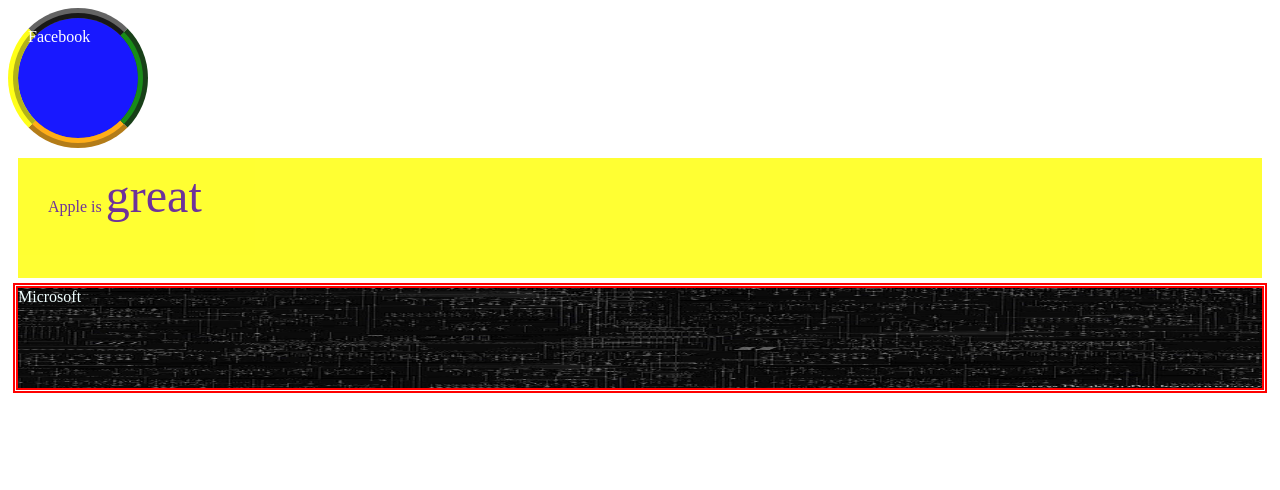
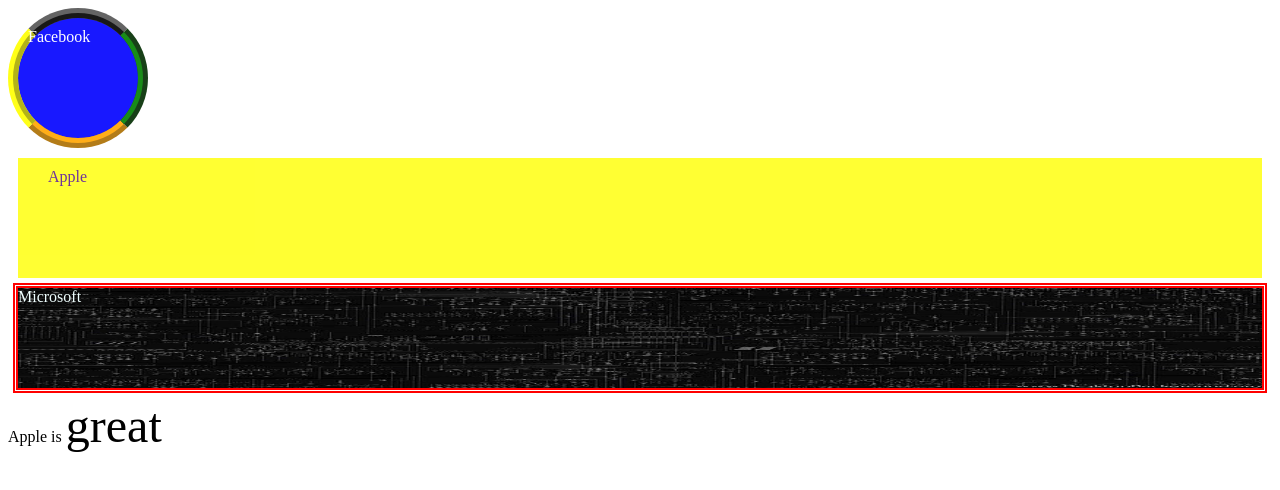
Before and after one commit to rhit-mooretj/Web-Development, a plain HTML site: page In-Class CSS Practice/Practice 1/divSpans.html in a window 1280 px wide. Drawn offline with Linux system fonts and the light colour scheme.

Commit message:
Fixed issue in Practice 1

```diff
--- a/In-Class CSS Practice/Practice 1/divSpans.html
+++ b/In-Class CSS Practice/Practice 1/divSpans.html
@@ -12,11 +12,12 @@
         <p class="blue">Facebook</p>
     </div>
     <div class="yellowbox">
-        <p class="yellow">Apple is <span class="great">great</span></p>
+        <p class="yellow">Apple</p>
     </div>
     <div class="greenbox">
         <p class="green">Microsoft</p>
     </div>
+    <p>Apple is <span class="great">great</span></p>
 </body>
 
 </html>
```
